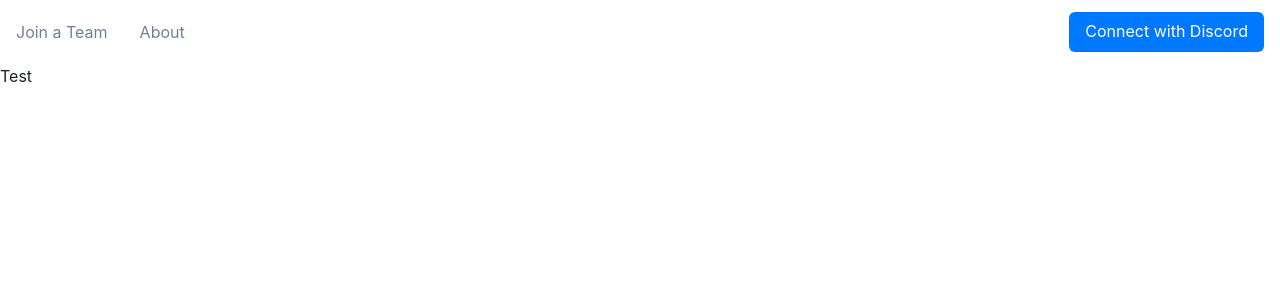
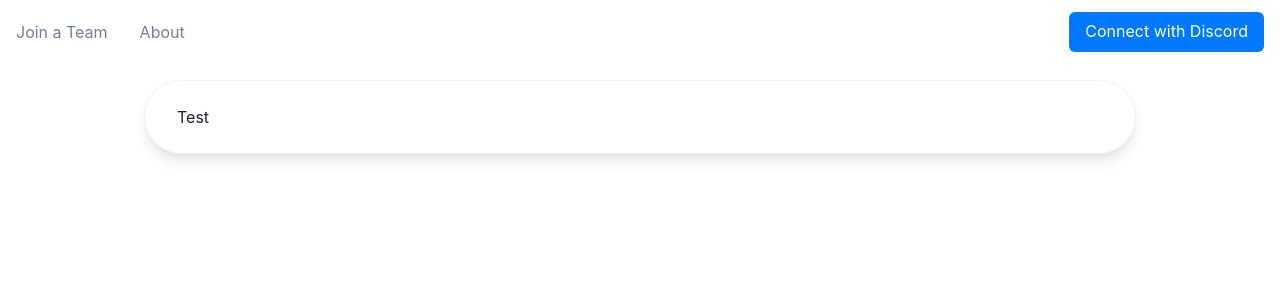
Before and after one commit to imalexhu/omada-frontend, a React (Create React App) app: page /teams in a window 1280 px wide. Shown: the top 300 px of the page. Built offline with nearby package versions, Linux system fonts and the light colour scheme.

Commit message:
Added Filter Nav to Teams Page

```diff
--- a/src/components/Layout/Header/Header.js
+++ b/src/components/Layout/Header/Header.js
@@ -13,7 +13,7 @@ import {
 
 const Header = () => {
     return (
-        <Box bg="white">
+        <Box bg="white" mb={4}>
             <Container maxW="container.xl">
                 <Flex h={16} alignItems="center" justifyContent="space-between">
                     <HStack spacing={8}>
--- a/src/views/Teams/Teams.js
+++ b/src/views/Teams/Teams.js
@@ -1,9 +1,21 @@
 import React from "react";
 
-import { Box } from "@chakra-ui/react";
+import {
+    Container,
+    Box,
+    Flex
+} from "@chakra-ui/react";
 
 const Teams = () => {
-    return <Box>Test</Box>;
+    return (
+        <Container maxW="container.lg">
+            <Box bg="white" border="1px" borderColor="gray.100" rounded="full" shadow="lg">
+                <Flex p={6} px={8} alignItems="center" justifyContent="space-between">
+                    <Box>Test</Box>
+                </Flex>
+            </Box>
+        </Container>
+    );
 }
 
 export default Teams;
```
